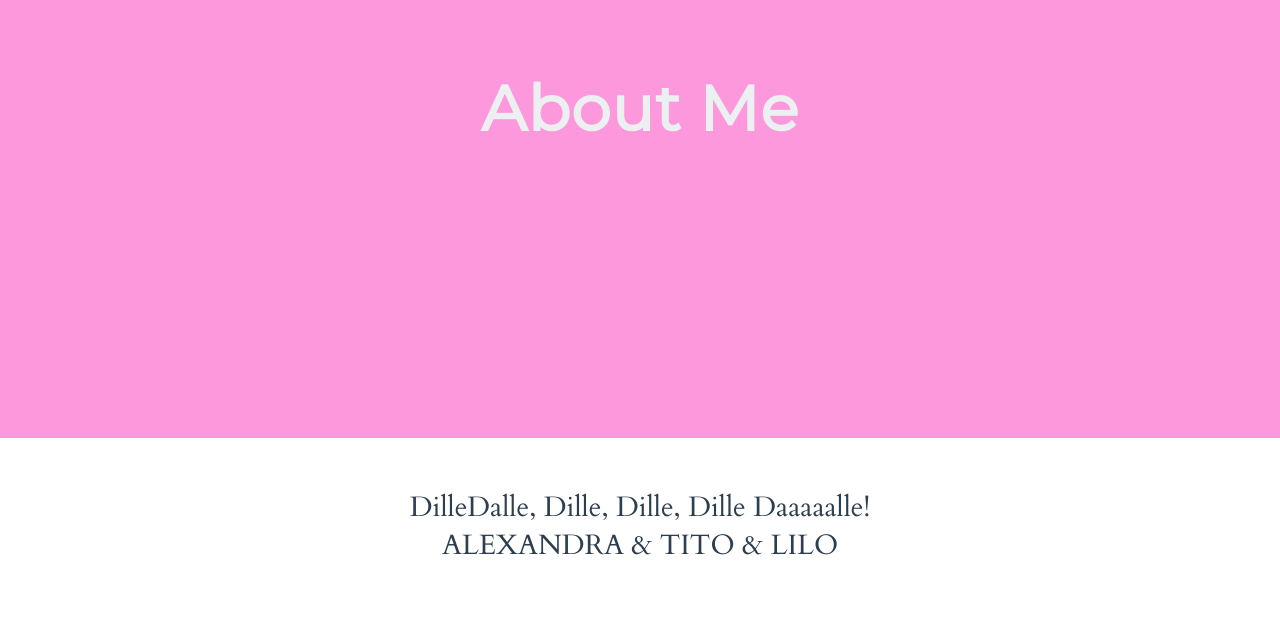
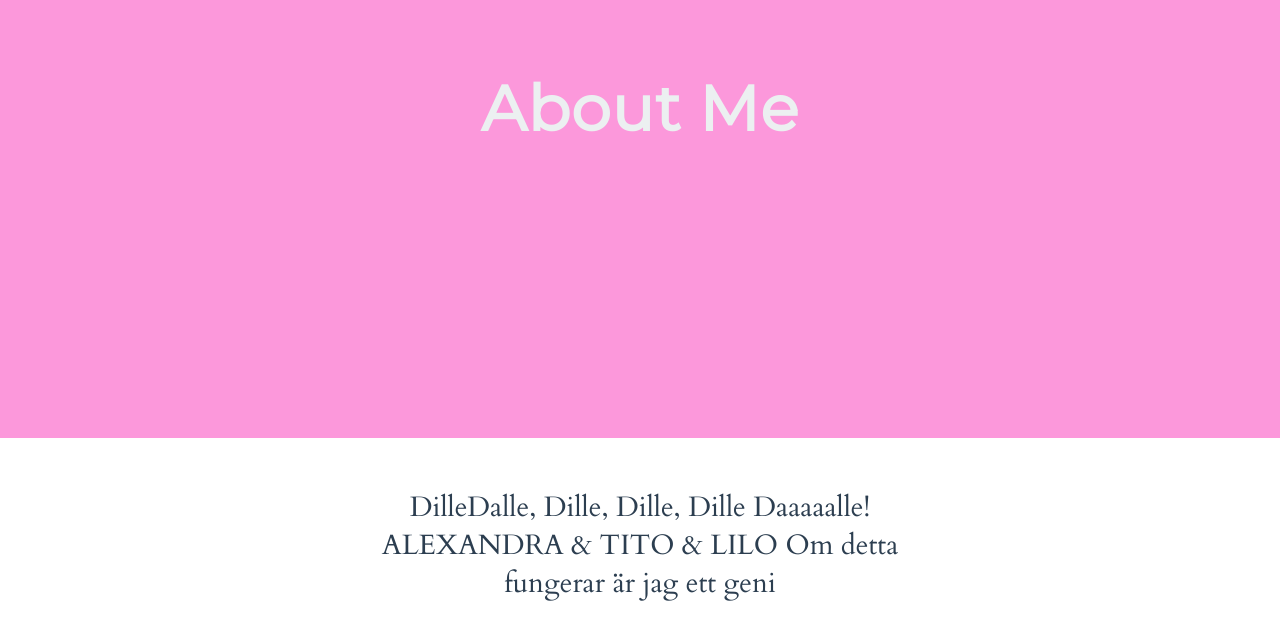
Before and after one commit to sashadeve/dilledalle, a plain HTML site: page index.html in a window 1280 px wide. Shown: the part 1670-2310 px from the top of the page. Drawn offline with Linux system fonts and the light colour scheme.

Commit message:
s3 test lambda

```diff
--- a/index.html
+++ b/index.html
@@ -118,6 +118,7 @@
       <p class="color--darkgrey section__description">
         DilleDalle, Dille, Dille, Dille Daaaaalle!
         ALEXANDRA & TITO & LILO
+        Om detta fungerar är jag ett geni
 
       </p>
 
```
